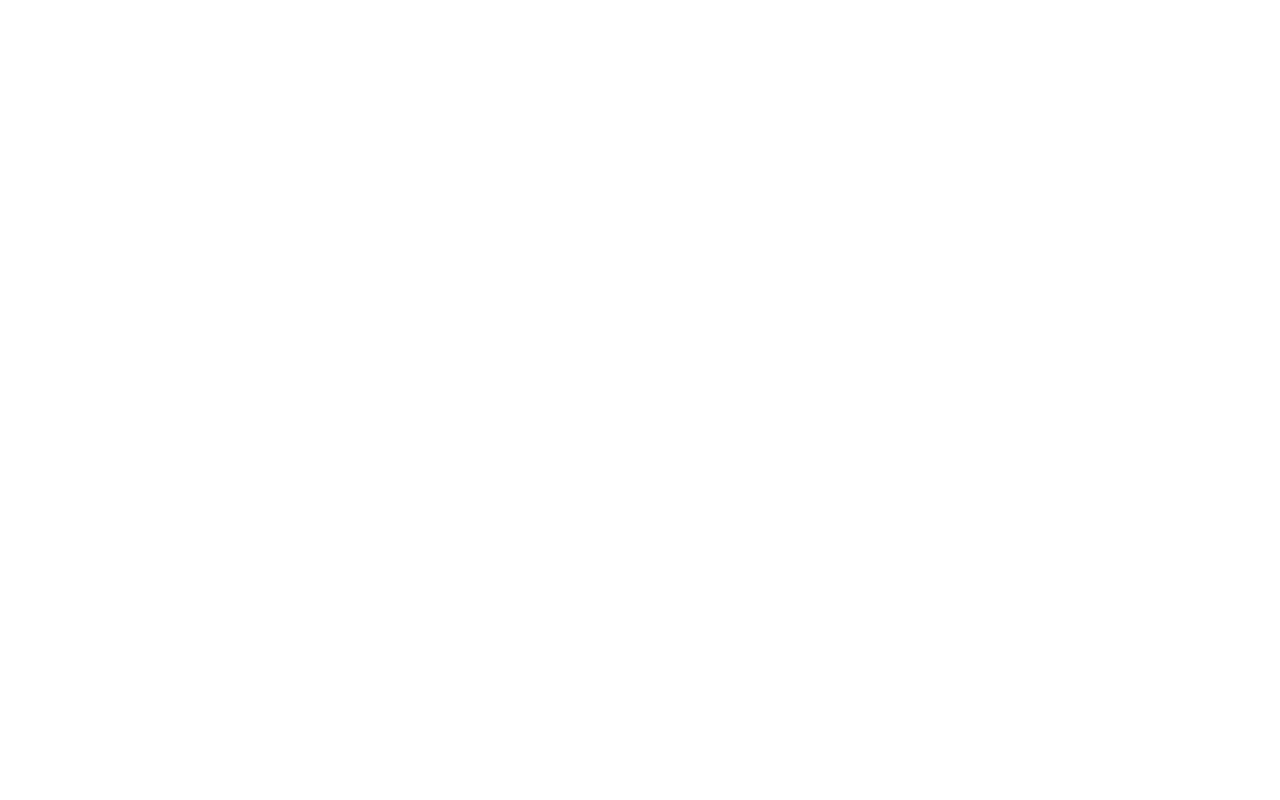
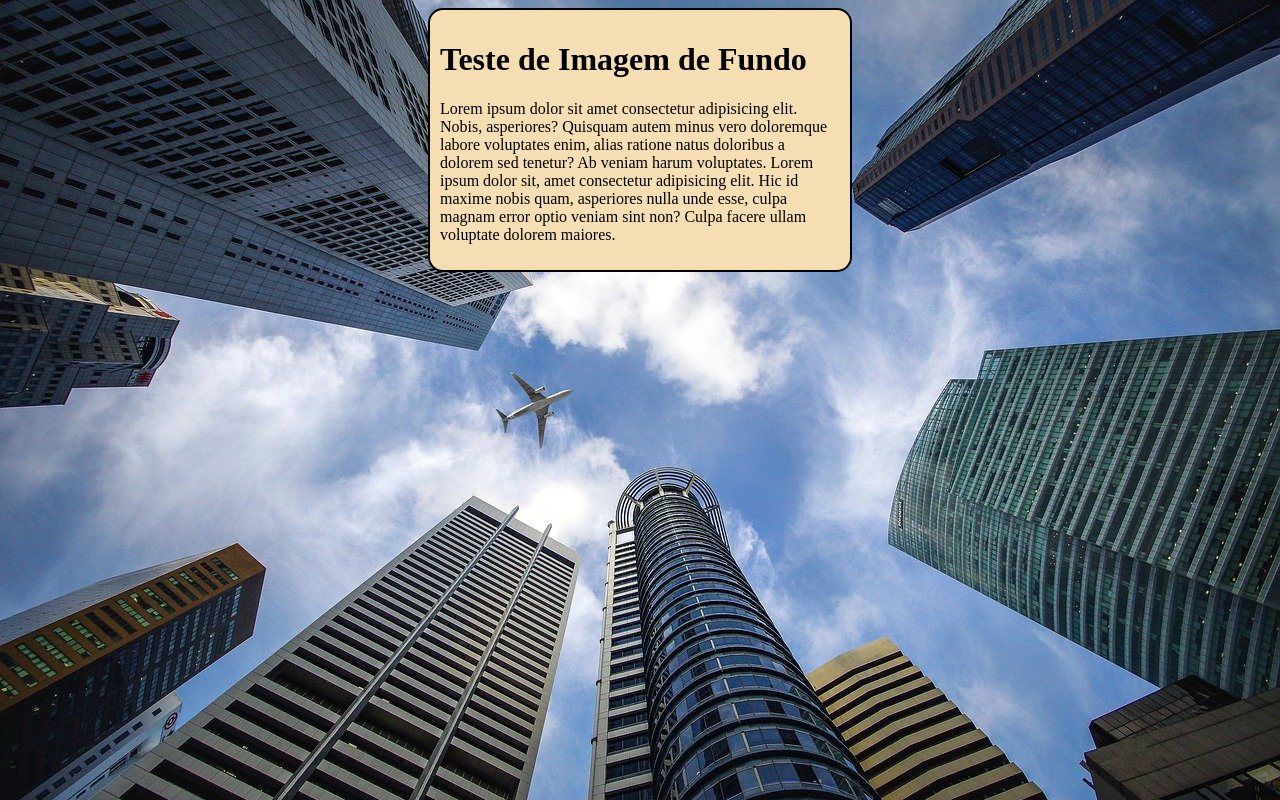
Before and after one commit to LuisGust-dev/html-css, a plain HTML site: page exercicios/ex022/fundo04.html in a window 1280 px wide. Drawn offline with Linux system fonts and the light colour scheme.

Commit message:
fundo 04

```diff
--- a/exercicios/ex022/fundo04.html
+++ b/exercicios/ex022/fundo04.html
@@ -5,12 +5,34 @@
     <meta http-equiv="X-UA-Compatible" content="IE=edge">
     <meta name="viewport" content="width=device-width, initial-scale=1.0">
     <title> Posições de Fundos</title>
+    <style>
+body{
+    background-color: black;
+    background-image: url(imagens/wallpaper002.jpg);
+}
 
+main{
+    background-color: wheat;
+    width: 400px;
+    padding: 10px;
+    margin: auto;
+    border: 2px solid black;
+    border-radius: 15px;
+}
+    </style>
 
 
 
 </head>
 <body>
+<main>
+    <h1>
+        Teste de Imagem de Fundo
+    </h1>
+    <p>Lorem ipsum dolor sit amet consectetur adipisicing elit. Nobis, asperiores? Quisquam autem minus vero doloremque labore voluptates enim, alias ratione natus doloribus a dolorem sed tenetur? Ab veniam harum voluptates.
+        Lorem ipsum dolor sit, amet consectetur adipisicing elit. Hic id maxime nobis quam, asperiores nulla unde esse, culpa magnam error optio veniam sint non? Culpa facere ullam voluptate dolorem maiores.
+    </p>
+</main>
 
 
 </body>
```
